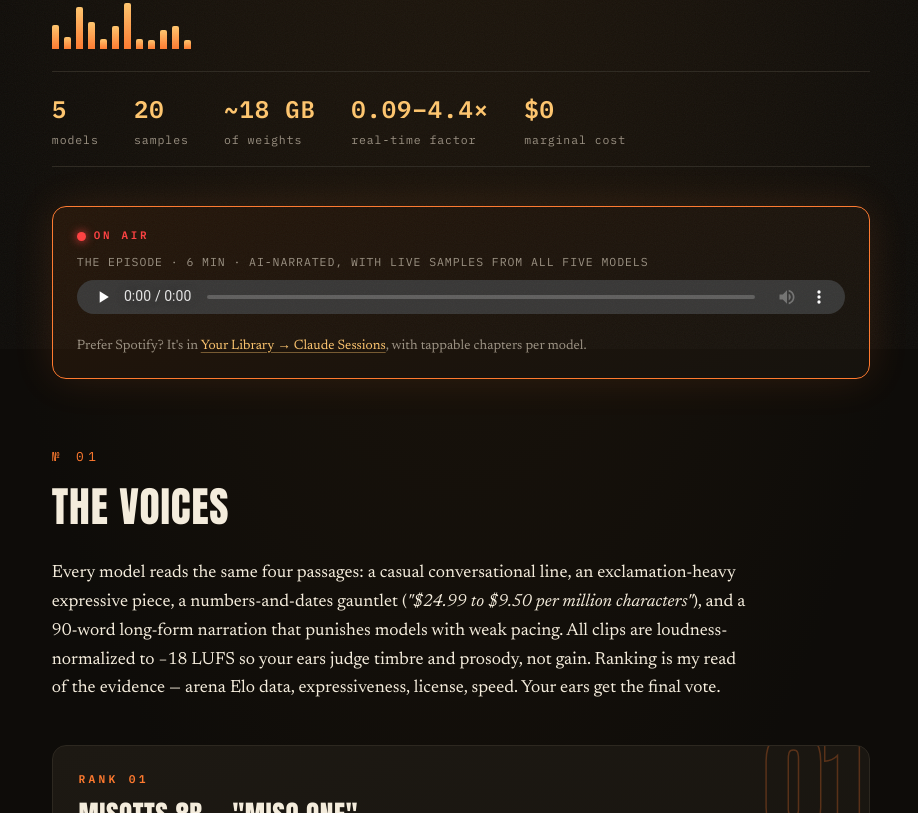
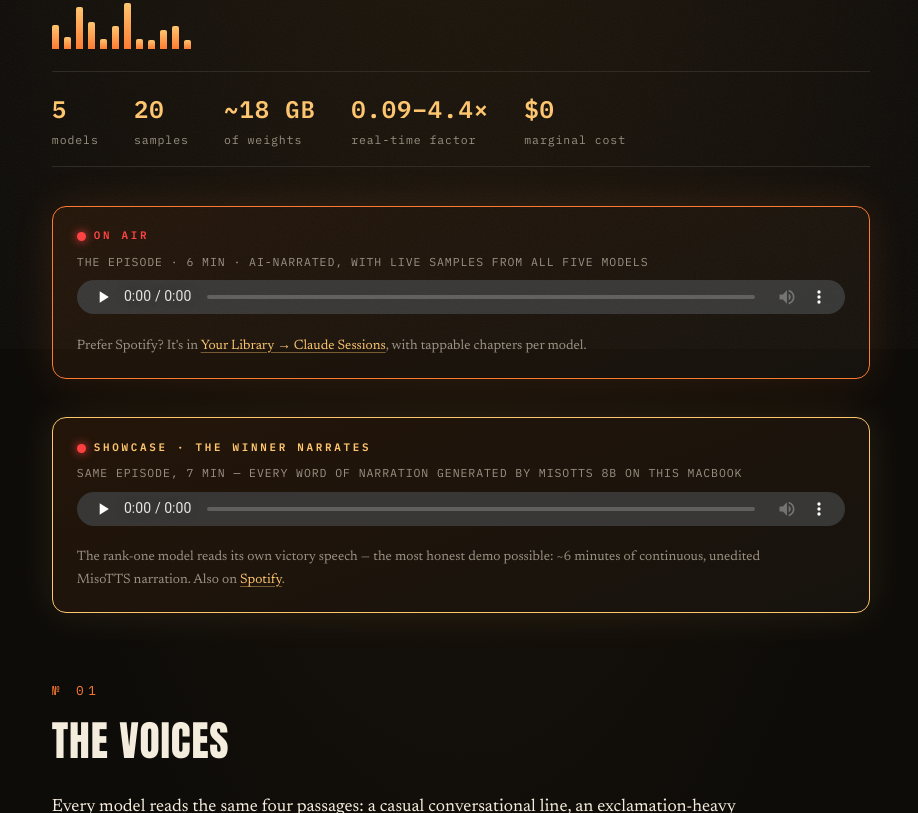
Before and after one commit to swaroopgn/local-tts-shootout, a plain HTML site: page index.html in a window 1280 px wide. Shown: the part 451-1264 px from the top of the page, without its empty margins (179-1097 px from the left). Drawn offline with Linux system fonts and the light colour scheme.

Commit message:
Add MisoTTS-narrated showcase episode
Co-Authored-By: Claude Fable 5 <noreply@anthropic.com>

```diff
--- a/index.html
+++ b/index.html
@@ -187,7 +187,14 @@ No cloud, no API keys, no per-character bills.</div>
   <a href="https://open.spotify.com/episode/2tofpQ2Xug5k4gQJRoJMqB">Your Library → Claude Sessions</a>,
   with tappable chapters per model.</p>
 </div>
-<!--SHOWCASE-->
+<div class="ep" style="border-color: var(--amber); box-shadow: 0 0 40px rgba(255,198,110,.1)">
+  <div class="onair" style="color: var(--amber)">SHOWCASE · THE WINNER NARRATES</div>
+  <div class="ept">SAME EPISODE, 7 MIN — EVERY WORD OF NARRATION GENERATED BY MISOTTS 8B ON THIS MACBOOK</div>
+  <audio controls preload="none" src="episode-misotts.mp3"></audio>
+  <p class="note" style="margin:.6rem 0 0">The rank-one model reads its own victory speech — the most honest demo
+  possible: ~6 minutes of continuous, unedited MisoTTS narration. Also on
+  <a href="https://open.spotify.com/episode/3fHKXNSfXlgOf0EhZQ6pWO">Spotify</a>.</p>
+</div>
 
 <h2 id="voices"><span class="no">№ 01</span>The Voices</h2>
 <p>Every model reads the same four passages: a casual conversational line, an exclamation-heavy
```
Also changed, not shown: 1 other file.
